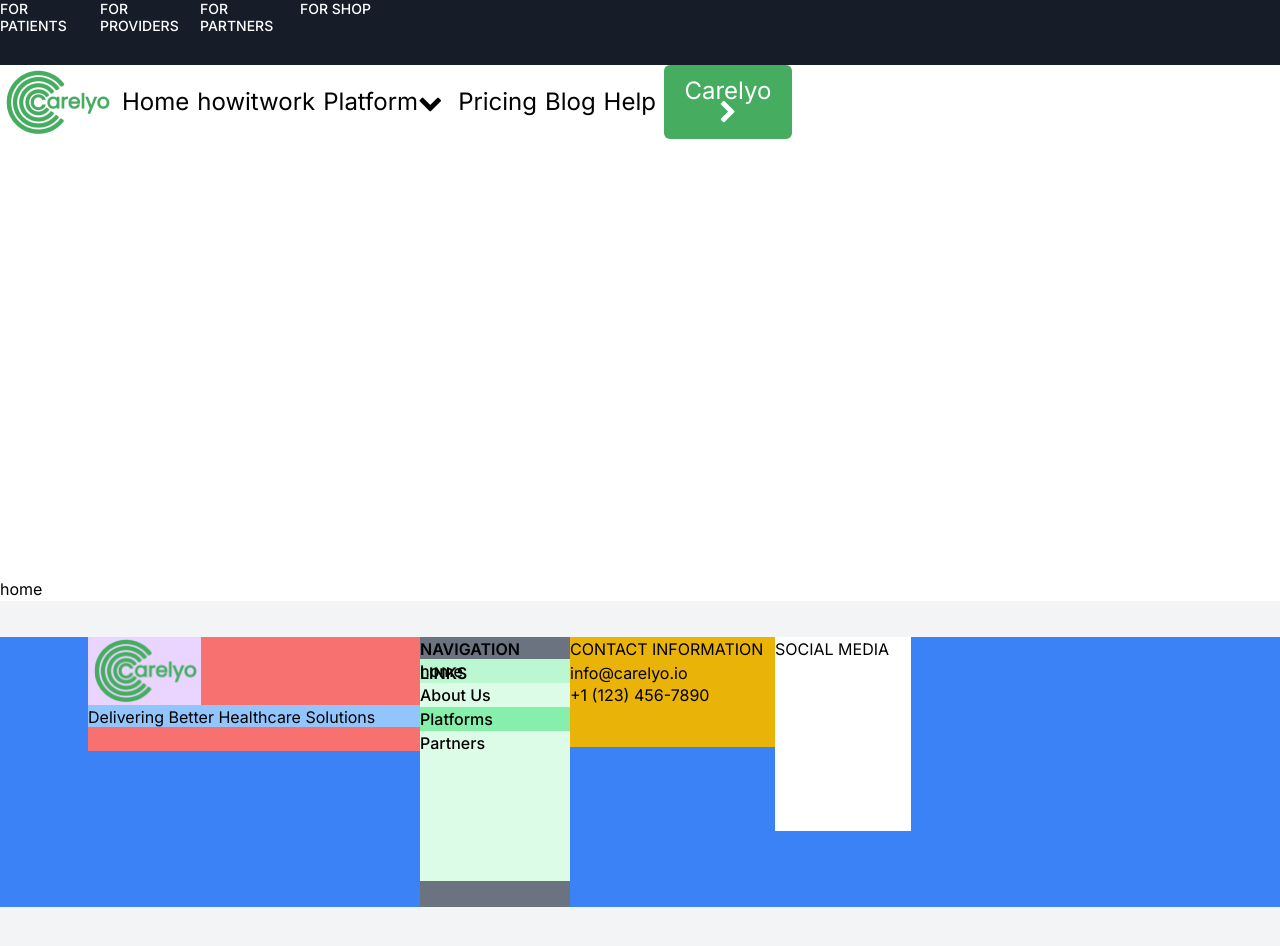
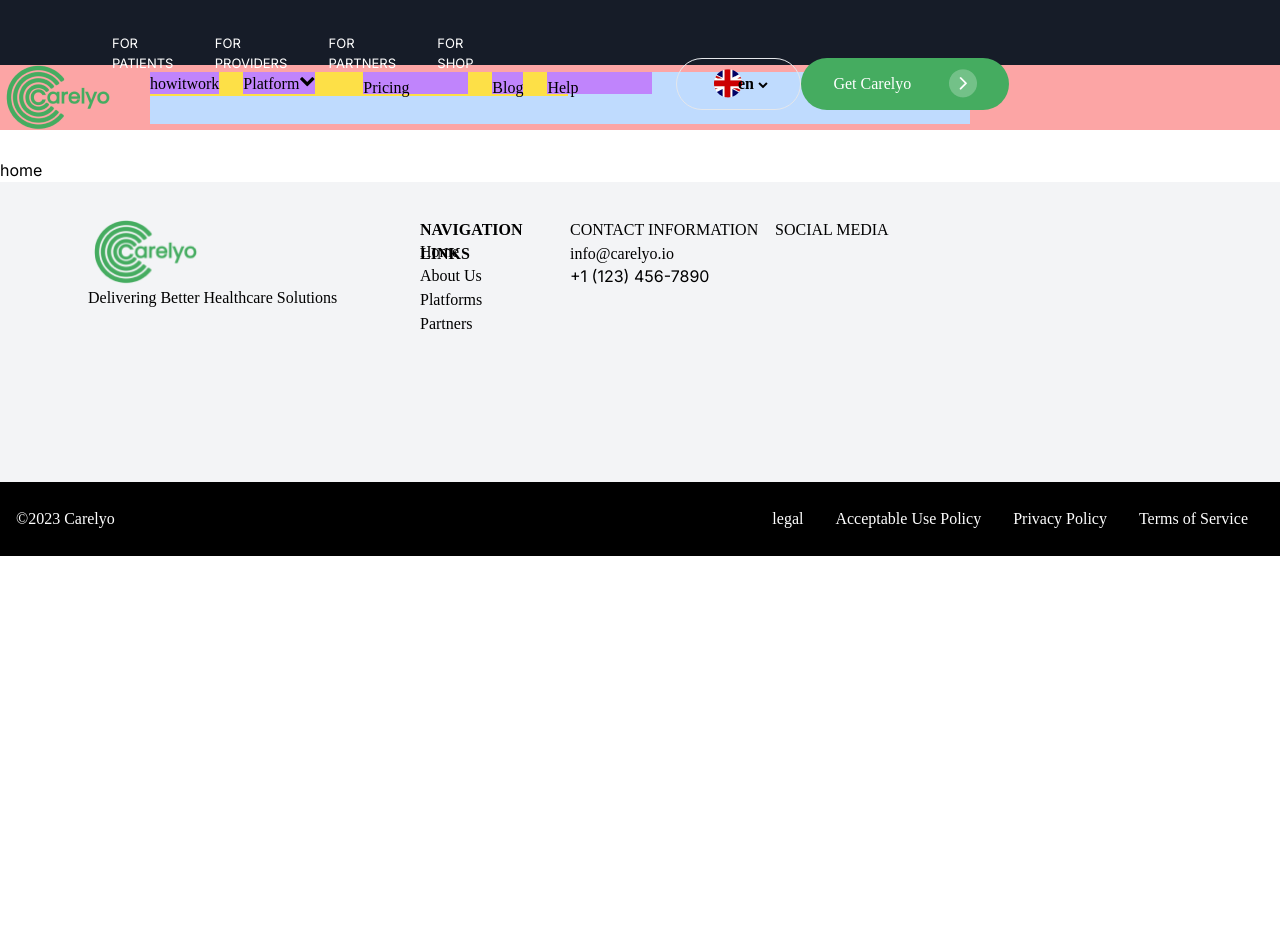
Before and after one commit to meeruu8282/next-mongodb-clerk, a Next.js app: page / in a window 1280 px wide. Shown: the top 946 px of the page. After the commit the page ends 800 px from the top, so only its background shows below. Built offline with nearby package versions, Linux system fonts and the light colour scheme.

Commit message:
css upper navbar

```diff
--- a/src/app/globals.css
+++ b/src/app/globals.css
@@ -1,23 +1,12 @@
 @tailwind base;
 @tailwind components;
 @tailwind utilities;
-@layer utilities {
-  .max-h-32px {
-    max-height: 32px;
-  }
-  .top-25px {
-    top: 25px;
-  }
-  .left-144px {
-    left: 144px;
-  }
-}
 
 .topNavbarInner {
-  @apply flex w-[391px] h-[32px] top-[25px] left-[144px] gap-[9px] text-[Inter] font-medium text-sm text-white leading-[17px];
+  @apply flex w-[391px] h-[32px] text-white left-[144px] px-[9]   font-[Poppins];
 }
 .getCareButton {
-  @apply bg-gray-700 text-white px-5 py-2 rounded-lg flex items-center justify-center transition-colors duration-300 bg-[rgba(69,172,96,1)] text-white;
+  @apply bg-gray-700 px-5 py-2 rounded-lg flex items-center justify-center transition-colors duration-300 bg-[rgba(69,172,96,1)] text-white;
 }
 .getCareButton:hover {
   @apply bg-green-400;
@@ -33,7 +22,7 @@
   opacity: 0.5;
 }
 .ulPlatform {
-  @apply transition-transform duration-300 absolute mt-2 w-56 rounded-md shadow-lg bg-white ring-1 ring-black ring-opacity-5 backdrop-blur-md bg-opacity-60;
+  @apply transition-transform duration-300 absolute mt-2 w-56 rounded-md shadow-lg bg-white ring-1 ring-black ring-opacity-5 backdrop-blur-md bg-opacity-10;
   transform-origin: top, text-poppin;
 }
 .dropdown-hidden {
@@ -46,13 +35,14 @@
   visibility: visible;
 }
 .nav-item {
-  @apply flex text-2xl text-black leading-normal  items-center h-auto border-none bg-transparent p-0 cursor-pointer  space-x-2;
+  @apply flex text-2xl   text-black font-[Poppins] leading-normal  items-center  border-none bg-transparent p-0 cursor-pointer   bg-red-300
+   h-[65px] space-x-9;
 }
-.CarelyoButton {
-  @apply bg-[rgba(69,172,96,1)]  text-white px-4 py-2 rounded-md transition-colors duration-300 hover:bg-[rgba(59,199,86,1)];
+.carelyoButton {
+  @apply bg-[rgba(69,172,96,1)] rounded-[35px] w-[208px] h-[52px] relative   text-white px-8 py-1   transition-colors duration-300 hover:bg-[rgba(59,199,86,1)];
 }
 .carelyoButtonText {
-  @apply w-[96px] h-[22px];
+  @apply h-[22px] text-[16px]  flex items-center justify-between w-full ;
 }
 
 .footertext {
--- a/src/app/layout.tsx
+++ b/src/app/layout.tsx
@@ -20,41 +20,35 @@ export default function RootLayout({
   return (
     <html lang="en">
       <body className={inter.className}>
-        <div className="mainContainerNavbar">
-          <div>
-            <div className="h-[65px] bg-[rgba(22,28,40,1)]  ">
-              <div className="topNavbarInner ">
-                <h1 className="h-[17px]  leading-[17px]  text-left w-full max-w-screen-lg">
-                  FOR PATIENTS
-                </h1>
-
-                <h1 className="h-[17px]  leading-[17px]  text-left w-full max-w-screen-lg">
-                  FOR PROVIDERS
-                </h1>
-                <h1 className="h-[17px]  leading-[17px]  text-left w-full max-w-screen-lg">
-                  FOR PARTNERS
-                </h1>
-                <h1 className="h-[17px]  leading-[17px]  text-left w-full max-w-screen-lgt">
-                  FOR SHOP
-                </h1>
+        <div className=" h-[157.69px] gap-[24px] ">
+          <div> </div>
+          <div className="h-[65px] bg-[rgba(22,28,40,1)]  flex items-end ">
+            <div className="topNavbarInner justify-end ml-28">
+              <div className="  w-[391px] h-[17px]">
+                <div className="  flex space-x-3 h-[17px] text-[13px] font-[Inter] leading-5 ">
+                  <h1>FOR PATIENTS</h1>
+                  <h1>FOR PROVIDERS</h1>
+                  <h1>FOR PARTNERS</h1>
+                  <h1>FOR SHOP</h1>
+                </div>
               </div>
             </div>
-            <div className="max-h-32px top-25px left-144px">
-              <Navbar />
-            </div>
-            <div className="w-[624px] h-[480px] top-[288.69140625px] left-[125px] rounded-[30px]">
-              <h1 className="text-[64px]  leading-[83px];"></h1>
-              <h2 hCPFM-ISText></h2>
-            </div>
+          </div>
+          <div className="  max-h-32px top-25px left-144px">
+            <Navbar />
+          </div>
+          <div className="w-[624px] h-[480px] top-[288.69140625px] left-[125px] rounded-[30px]">
+            <h1 className="text-[64px]  leading-[83px];"></h1>
+            <h2 hCPFM-ISText></h2>
           </div>
         </div>
 
         {children}
-        <div className="bg-gray-100 h-[422px] top-[5978px] flex justify-between">
-          <div className="flex mt-9 bg-blue-500 w-screen h-[270px] p-[0px] pr-[88px] pl-[88px] ">
+        <div className="bg-gray-100 h-[300px] top-[5978px] flex ">
+          <div className="flex mt-9  w-screen h-[270px] p-[0px] pr-[88px] pl-[88px] ">
             {/* Lägg till flex här */}
-            <div className="  bg-red-400 w-[332px] h-[114.09px] ">
-              <div className="     bg-purple-200 w-[113px] h-[68.09px] ">
+            <div className="  w-[332px] h-[114.09px] ">
+              <div className="    w-[113px] h-[68.09px] ">
                 <Image
                   src="/Mask group.png"
                   alt="Mask Image"
@@ -62,31 +56,32 @@ export default function RootLayout({
                   height={68.09}
                 />
               </div>
-              <div className="w-[332px] h-[22px] bg-blue-300  top-0">
-                <p className="text-[Poppins] font-normal text-[16px] ">
+              <div className="w-[332px] h-[22px]  top-0">
+                <p className="font-[Poppins] font-normal text-[16px] ">
                   Delivering Better Healthcare Solutions
                 </p>
               </div>
             </div>
-            <div className="bg-gray-500 w-[150px] h-[270px]">
+            <div className=" w-[150px] h-[270px]">
               <div className="w-[150px] h-[22px]">
-                <p className="text-[Poppins] font-semibold text-[16px] custom-leading ">
+                <p className="font-[Poppins] font-semibold text-[16px] custom-leading ">
                   NAVIGATION LINKS
                 </p>
               </div>
-              <div className="bg-green-100 w-[150px] h-[222px] gap-[18px] text-[Poppins] font-medium text-[16px]">
-                <nav className="bg-green-200">home</nav>
+              <div className=" w-[150px] h-[222px] gap-[18px] font-[Poppins] font-medium text-[16px]">
+                <nav>Home</nav>
                 <nav>About Us</nav>
-                <nav className="bg-green-300"> Platforms</nav>
+                <nav> Platforms</nav>
                 <nav> Partners</nav>
               </div>
             </div>
             <div>
-              <div className="bg-yellow-500 w-[205px] h-[110px] gap-[24px] text-[Poppins ,sans-serif]] text-[16px]]">
-                <h1 className=" w-[205px] h-[24px]">CONTACT INFORMATION</h1>
+              <div className=" w-[205px] h-[110px] gap-[24px]  text-[16px]]">
+                <h1 className="  font-[Poppins] w-[205px] h-[24px]">
+                  CONTACT INFORMATION
+                </h1>
                 <div>
-                  <h2 className="w-[205px] h-[22px] font-normal">
-                    {" "}
+                  <h2 className="w-[205px] h-[22px] font-normal font-[Poppins]">
                     info@carelyo.io
                   </h2>
                 </div>
@@ -96,11 +91,25 @@ export default function RootLayout({
               </div>
             </div>
             <div>
-              <div className=" bg-white w-[136px] h-[194px] gap-[65px]">
+              <div className="w-[136px] h-[194px] gap-[65px] ">
                 <div>
-                  <h1>SOCIAL MEDIA</h1>
+                  <h1 className="font-[Poppins]">SOCIAL MEDIA</h1>
                 </div>
               </div>
+            </div>
+          </div>
+        </div>
+        <div className="h-[74px] bg-black w-full flex justify-between items-center px-4 font-[Poppins]">
+          <div className="flex justify-start">
+            <h3 className="text-white text-[Poppins] ">©2023 Carelyo</h3>
+          </div>
+
+          <div className="">
+            <div className="text-white flex space-x-4  font-[Poppins]">
+              <h3 className="pr-4 flex justify-end">legal</h3>
+              <h3 className="pr-4 flex justify-end">Acceptable Use Policy</h3>
+              <h3 className="pr-4 flex justify-end">Privacy Policy</h3>
+              <h3 className="pr-4 flex justify-end">Terms of Service</h3>
             </div>
           </div>
         </div>
--- a/src/app/providers/Components/navbar.tsx
+++ b/src/app/providers/Components/navbar.tsx
@@ -9,7 +9,8 @@ export default function Navbar() {
   const [isOpen, setIsOpen] = useState(false);
 
   return (
-    <div className="nav-item">
+    <div>
+      <div className="nav-item ">
         <div>
           <Link href="/">
             <Image
@@ -20,19 +21,27 @@ export default function Navbar() {
             />
           </Link>
         </div>
-      <Link href="/" className="text-black text-2xl">
-        Home
-      </Link>
-      <Link href="/providers/howItWorks" className="nav-item">
+
+        <div className="w-[820px] h-[52px] gap-[52px] bg-blue-200 ">
+          <div className="w-[418px] h-[24px] gap-[24px] bg-yellow-300 flex text-1xl">
+            <Link
+              href="/providers/howItWorks"
+              className="flex text-1xl w-[105px] h-[22px] bg-purple-400 text-[16px]"
+            >
               howitwork
             </Link>
-      <button onClick={() => setIsOpen(!isOpen)} className=" nav-item">
+            <button
+              onClick={() => setIsOpen(!isOpen)}
+              className="flex text-1xl w-[105px] h-[22px] text-[16px] bg-purple-400"
+            >
               Platform <i className="fa fa-chevron-down"></i>
             </button>
             <div className={isOpen ? "dropdown-visible" : "dropdown-hidden"}>
-        <ul className="ulPlatform  ">
+              <ul className="ulPlatform">
                 <li>
-            <Link href="/providers/platforms/clinics">Clinics</Link>
+                  <Link href="/providers/platforms/clinics  " className="">
+                    Clinics
+                  </Link>
                 </li>
                 <li>
                   <Link href="/providers/platforms/diagCenters">
@@ -64,21 +73,59 @@ export default function Navbar() {
             </div>
 
             <Link href="/providers/pricing" className="text-black text-2xl">
-        <nav> Pricing </nav>
+              <nav className="w-[105px] h-[22px] text-[16px] bg-purple-400">
+                Pricing
+              </nav>
             </Link>
-      <Link href="/providers/blog" className="text-black  text-2xl">
+            <Link
+              href="/providers/blog"
+              className="text-black w-[105px] h-[22px] text-2xl text-[16px]  bg-purple-400"
+            >
               Blog
             </Link>
             <Link href="/providers/help" className="text-black  text-2xl">
-        <nav> Help </nav>
+              <nav className="w-[105px] h-[22px]  text-[16px]  bg-purple-400">
+                Help
+              </nav>
             </Link>
 
-      <button className="CarelyoButton">
+            <div className="flex text-1xl items-center">
+              <div className="flex items-center justify-center h-[52px] w-[125px] border-[1px] rounded-[35px]">
+                <div className="">
+                  <Image
+                    src="/image 519.png"
+                    alt="flagg"
+                    width={28}
+                    height={28}
+                  />
+                </div>
+                <div className="w-[21px] h-[22px]  flex items-center justify-center ">
+                  <p className="text-[16px] font-[Poppins] text-1xl font-semibold mr-1">
+                    en
+                  </p>
+                  <i className="fa fa-chevron-down  text-[10px]"></i>
+                </div>
+              </div>
+
+              <button className="carelyoButton ">
                 <div>
-          <div className="carelyoButtonText">Carelyo</div>
-          <i className="fa fa-chevron-right"></i>
+                  <div className="carelyoButtonText  flex items-center justify-center text-[16px] w-full">
+                    Get Carelyo
+                    <div>
+                      <Image
+                        src="/Frame 1000005968.png"
+                        alt="arrow "
+                        width={28}
+                        height={28}
+                      />
+                    </div>
+                  </div>
                 </div>
               </button>
             </div>
+          </div>
+        </div>
+      </div>
+    </div>
   );
 }
```
Also changed, not shown: public/Frame 1000005968.png (added), public/image 519.png (added). Lines whose indentation alone changed are shown as unchanged.
